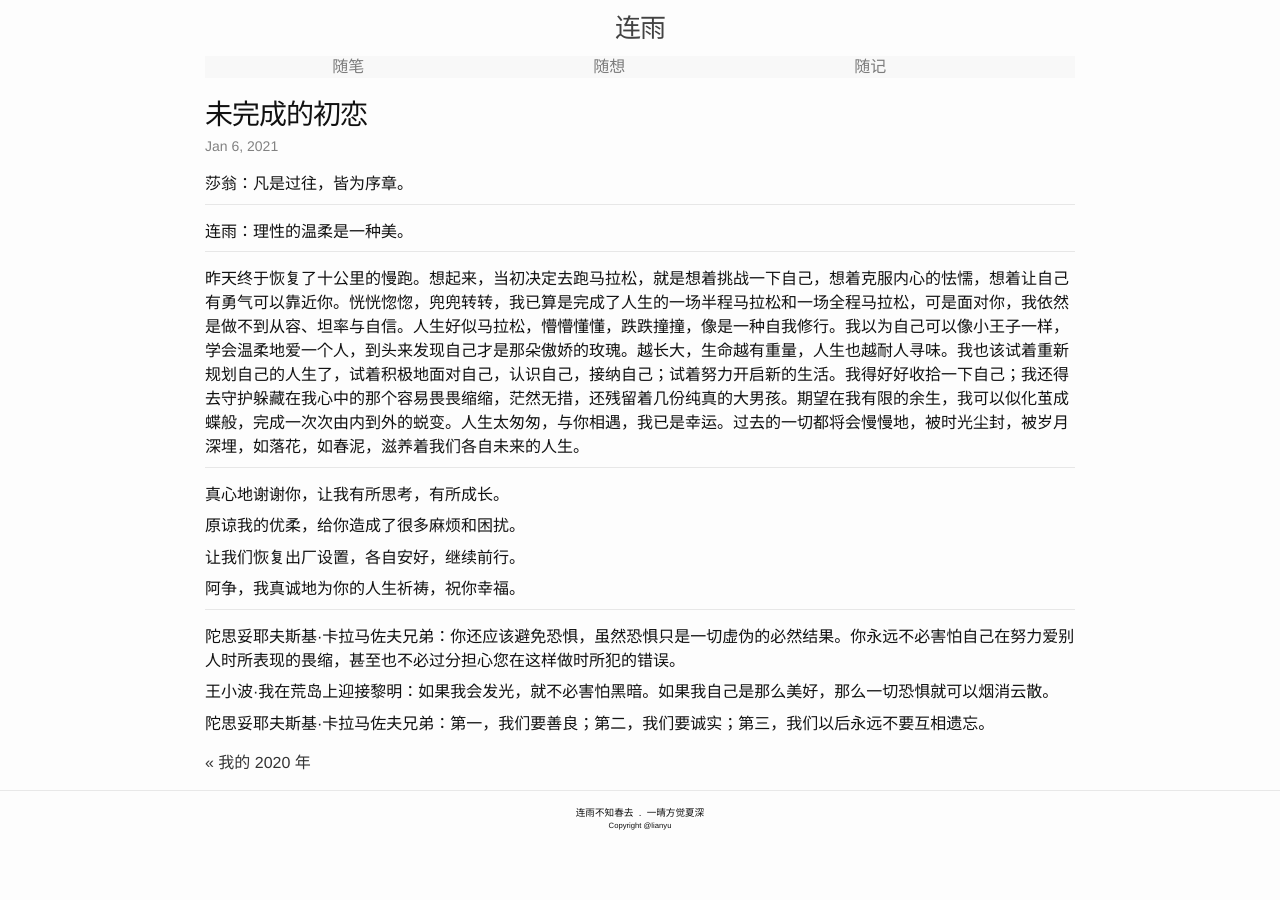
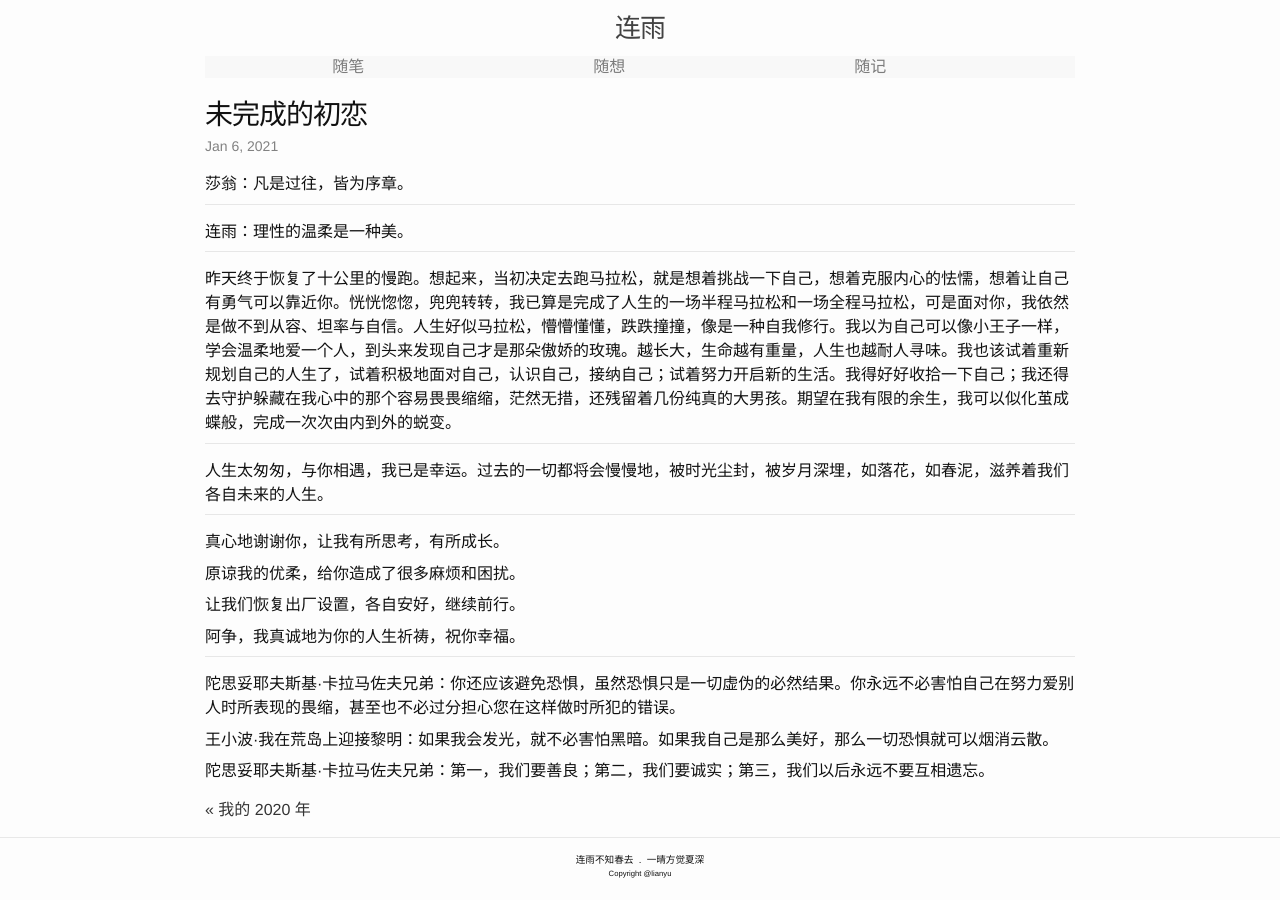
Before and after one commit to lianyu1115/lianyu, a Jekyll site: the page built from _journals/2021-01-06-未完成的初恋.md, in a window 1280 px wide. Built offline with Jekyll 4.4.1, drawn with Linux system fonts in a browser that asks for light colours.

```diff
--- a/_journals/2021-01-06-未完成的初恋.md
+++ b/_journals/2021-01-06-未完成的初恋.md
@@ -14,7 +14,11 @@ tags: ''
 
 - - -
 
-昨天终于恢复了十公里的慢跑。想起来，当初决定去跑马拉松，就是想着挑战一下自己，想着克服内心的怯懦，想着让自己有勇气可以靠近你。恍恍惚惚，兜兜转转，我已算是完成了人生的一场半程马拉松和一场全程马拉松，可是面对你，我依然是做不到从容、坦率与自信。人生好似马拉松，懵懵懂懂，跌跌撞撞，像是一种自我修行。我以为自己可以像小王子一样，学会温柔地爱一个人，到头来发现自己才是那朵傲娇的玫瑰。越长大，生命越有重量，人生也越耐人寻味。我也该试着重新规划自己的人生了，试着积极地面对自己，认识自己，接纳自己；试着努力开启新的生活。我得好好收拾一下自己；我还得去守护躲藏在我心中的那个容易畏畏缩缩，茫然无措，还残留着几份纯真的大男孩。期望在我有限的余生，我可以似化茧成蝶般，完成一次次由内到外的蜕变。人生太匆匆，与你相遇，我已是幸运。过去的一切都将会慢慢地，被时光尘封，被岁月深埋，如落花，如春泥，滋养着我们各自未来的人生。
+昨天终于恢复了十公里的慢跑。想起来，当初决定去跑马拉松，就是想着挑战一下自己，想着克服内心的怯懦，想着让自己有勇气可以靠近你。恍恍惚惚，兜兜转转，我已算是完成了人生的一场半程马拉松和一场全程马拉松，可是面对你，我依然是做不到从容、坦率与自信。人生好似马拉松，懵懵懂懂，跌跌撞撞，像是一种自我修行。我以为自己可以像小王子一样，学会温柔地爱一个人，到头来发现自己才是那朵傲娇的玫瑰。越长大，生命越有重量，人生也越耐人寻味。我也该试着重新规划自己的人生了，试着积极地面对自己，认识自己，接纳自己；试着努力开启新的生活。我得好好收拾一下自己；我还得去守护躲藏在我心中的那个容易畏畏缩缩，茫然无措，还残留着几份纯真的大男孩。期望在我有限的余生，我可以似化茧成蝶般，完成一次次由内到外的蜕变。
+
+- - -
+
+人生太匆匆，与你相遇，我已是幸运。过去的一切都将会慢慢地，被时光尘封，被岁月深埋，如落花，如春泥，滋养着我们各自未来的人生。
 
 - - -
 
```
